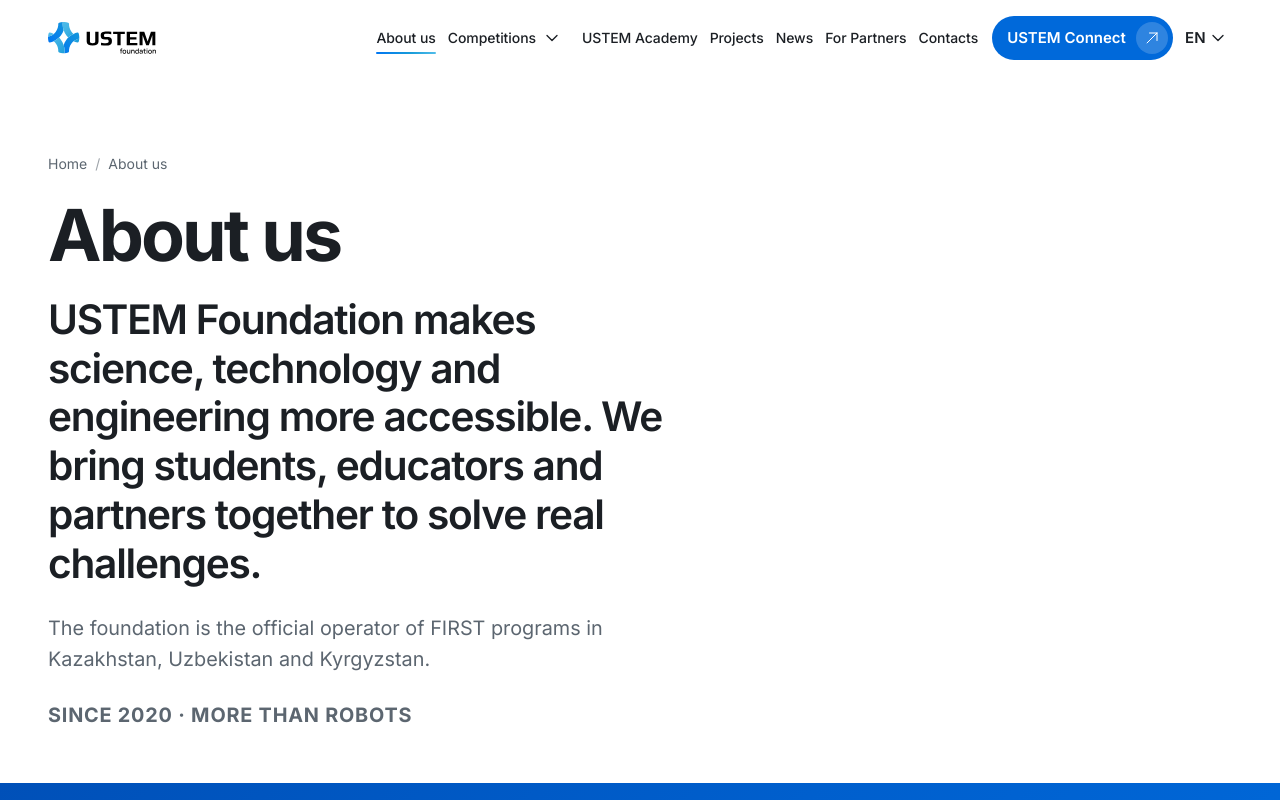
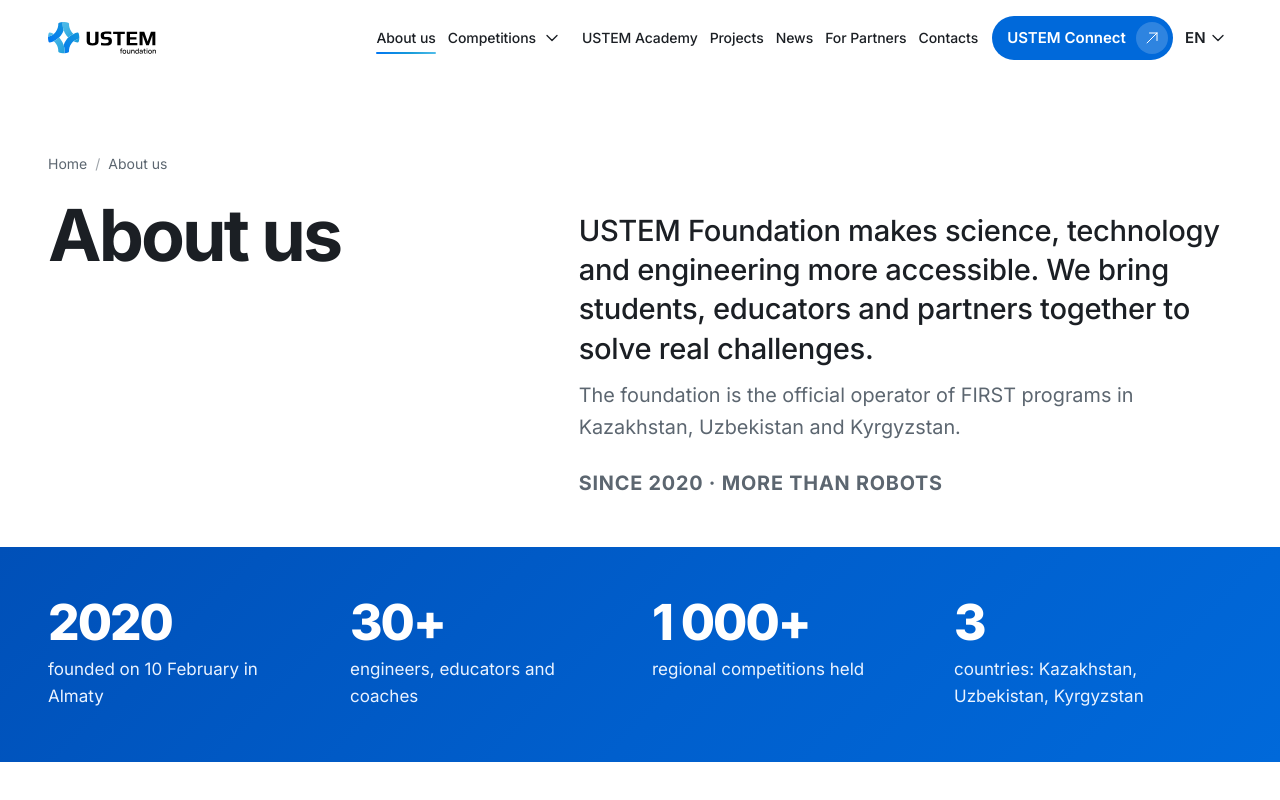
Before and after one commit to tr1fy/ustem-main, a Next.js app: page /en/about in a window 1280 px wide. Shown: the top 800 px of the page. Built offline with nearby package versions, Linux system fonts and the light colour scheme.

Commit message:
About intro: regular text size, two-column variant
Co-Authored-By: Claude Fable 5.1 <noreply@anthropic.com>
Claude-Session: https://claude.ai/code/session_019T7oNCDA1bfJBFUCNnNLHL

```diff
--- a/src/app/[locale]/about/page.tsx
+++ b/src/app/[locale]/about/page.tsx
@@ -216,11 +216,11 @@ export default function AboutPage({
 
   return (
     <main id='main-content' className='pg-main'>
-      <div className='pg-intro pg-intro-plain pg-v2-intro'>
+      <div className='pg-intro pg-intro-plain pg-v2-intro pg-v2-intro-b'>
         <PageHead locale={locale} title={t(navLabel('about'))}>
           <p className='pg-v2-statement'>{t(copy.aboutText)}</p>
           <p className='pg-v2-sub'>{t(text.operator)}</p>
-          <p className='pg-since'>{t(text.since)}</p>
+          <p className='pg-since pg-v2-intro-since'>{t(text.since)}</p>
         </PageHead>
       </div>
 
--- a/src/styles/pages.css
+++ b/src/styles/pages.css
@@ -1247,18 +1247,22 @@
 
 /* ---------- About v2: editorial layout ---------- */
 .pg-v2-intro .page-head {
-  padding-bottom: clamp(32px, 4vw, 56px);
+  padding-bottom: clamp(32px, 4vw, 48px);
 }
 .pg-v2-statement {
-  max-width: 24ch !important;
-  font-size: clamp(1.5rem, 1.1rem + 1.8vw, 2.75rem) !important;
-  font-weight: 600;
-  line-height: 1.2;
-  letter-spacing: -0.03em;
+  max-width: 58ch !important;
+  font-size: clamp(1.1875rem, 1.05rem + 0.6vw, 1.5rem) !important;
+  font-weight: 500;
+  line-height: 1.45;
+  letter-spacing: -0.01em;
   color: var(--ink) !important;
 }
 .pg-v2-sub {
-  max-width: 52ch !important;
+  margin-top: 12px !important;
+  max-width: 58ch !important;
+}
+.pg-v2-intro .pg-since {
+  margin-top: 24px;
 }
 .pg-v2-band {
   margin-top: 0;
@@ -1480,3 +1484,35 @@
   font-size: var(--fs-small);
   color: var(--muted);
 }
+/* About intro, variant B: title left, mission text right (from 1024px) */
+@media (min-width: 1024px) {
+  .pg-v2-intro-b .page-head {
+    display: grid;
+    grid-template-columns: minmax(0, 5fr) minmax(0, 7fr);
+    column-gap: 64px;
+    align-items: start;
+  }
+  .pg-v2-intro-b .page-head nav {
+    grid-column: 1 / -1;
+  }
+  .pg-v2-intro-b .page-head h1 {
+    grid-column: 1;
+    grid-row: 2 / span 3;
+  }
+  .pg-v2-intro-b .pg-v2-statement {
+    grid-column: 2;
+    grid-row: 2;
+    margin-top: 12px !important;
+    max-width: 44ch !important;
+    font-size: clamp(1.375rem, 1.1rem + 0.9vw, 1.875rem) !important;
+    line-height: 1.35;
+  }
+  .pg-v2-intro-b .pg-v2-sub {
+    grid-column: 2;
+    grid-row: 3;
+  }
+  .pg-v2-intro-b .pg-v2-intro-since {
+    grid-column: 2;
+    grid-row: 4;
+  }
+}
```
